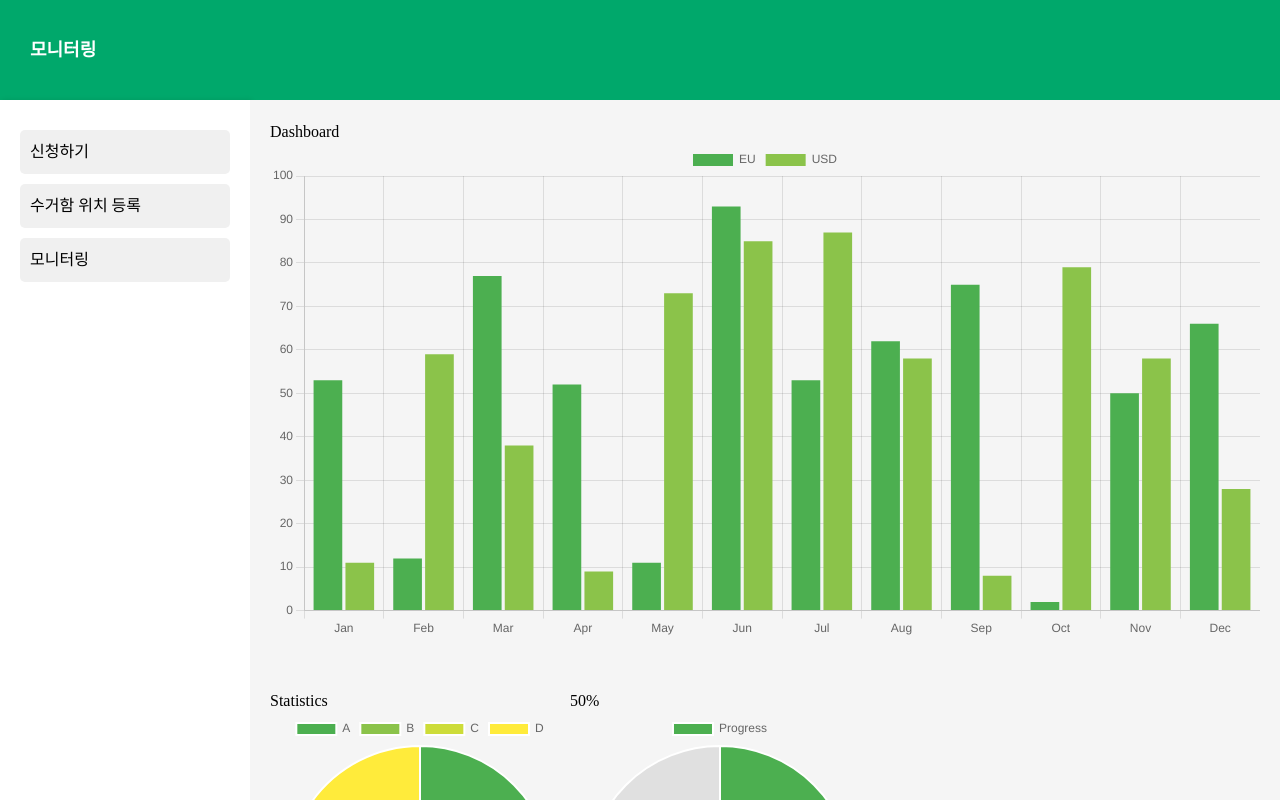
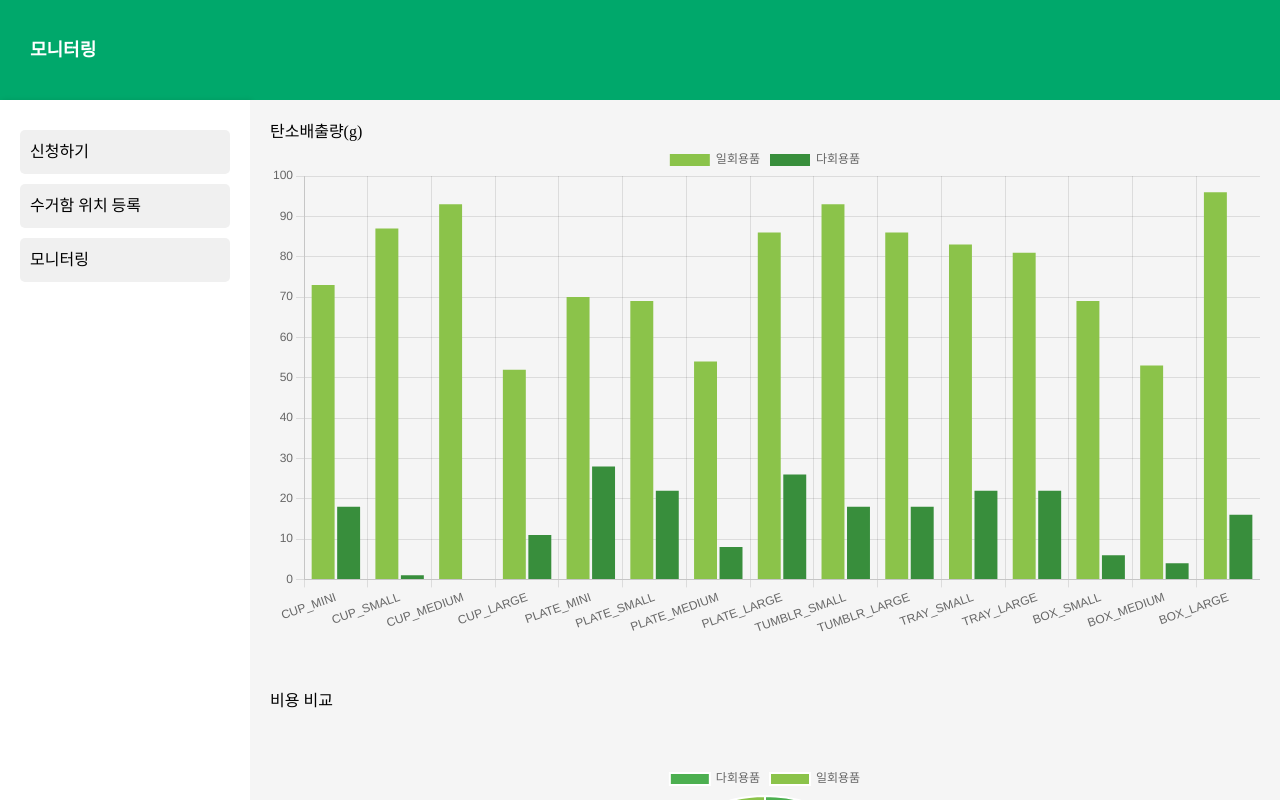
Before and after one commit to Inha-NetZero-IsangIha/IsangIha_Front, a React (Create React App) app: page /admin in a window 1280 px wide. Both pictures are taken after a click on the element "모니터링". Built offline with nearby package versions, Linux system fonts and the light colour scheme.

Commit message:
feat: 더미 데이터로 탄소배출량, 비용 비교 작업 완료

```diff
--- a/src/page/admin/Monitor.jsx
+++ b/src/page/admin/Monitor.jsx
@@ -3,40 +3,87 @@ import { Chart as ChartJS, CategoryScale, LinearScale, BarElement, Title, Toolti
 
 ChartJS.register(CategoryScale, LinearScale, BarElement, Title, Tooltip, Legend, ArcElement, PointElement, LineElement);
 
+const apiData = {
+    carbonEmission: {
+        CUP_MINI: {singleUse: Math.floor(Math.random() * 50 + 50), multiUse: Math.floor(Math.random() * 30)},
+        CUP_SMALL: {singleUse: Math.floor(Math.random() * 50 + 50), multiUse: Math.floor(Math.random() * 30)},
+        CUP_MEDIUM: {singleUse: Math.floor(Math.random() * 50 + 50), multiUse: Math.floor(Math.random() * 30)},
+        CUP_LARGE: {singleUse: Math.floor(Math.random() * 50 + 50), multiUse: Math.floor(Math.random() * 30)},
+        PLATE_MINI: {singleUse: Math.floor(Math.random() * 50 + 50), multiUse: Math.floor(Math.random() * 30)},
+        PLATE_SMALL: {singleUse: Math.floor(Math.random() * 50 + 50), multiUse: Math.floor(Math.random() * 30)},
+        PLATE_MEDIUM: {singleUse: Math.floor(Math.random() * 50 + 50), multiUse: Math.floor(Math.random() * 30)},
+        PLATE_LARGE: {singleUse: Math.floor(Math.random() * 50 + 50), multiUse: Math.floor(Math.random() * 30)},
+        TUMBLR_SMALL: {singleUse: Math.floor(Math.random() * 50 + 50), multiUse: Math.floor(Math.random() * 30)},
+        TUMBLR_LARGE: {singleUse: Math.floor(Math.random() * 50 + 50), multiUse: Math.floor(Math.random() * 30)},
+        TRAY_SMALL: {singleUse: Math.floor(Math.random() * 50 + 50), multiUse: Math.floor(Math.random() * 30)},
+        TRAY_LARGE: {singleUse: Math.floor(Math.random() * 50 + 50), multiUse: Math.floor(Math.random() * 30)},
+        BOX_SMALL: {singleUse: Math.floor(Math.random() * 50 + 50), multiUse: Math.floor(Math.random() * 30)},
+        BOX_MEDIUM: {singleUse: Math.floor(Math.random() * 50 + 50), multiUse: Math.floor(Math.random() * 30)},
+        BOX_LARGE: {singleUse: Math.floor(Math.random() * 50 + 50), multiUse: Math.floor(Math.random() * 30)},
+    },
+    cost: {
+        CUP_MINI: {singleUse: Math.floor(Math.random() * 50 + 50), multiUse: Math.floor(Math.random() * 30)},
+        CUP_SMALL: {singleUse: Math.floor(Math.random() * 50 + 50), multiUse: Math.floor(Math.random() * 30)},
+        CUP_MEDIUM: {singleUse: Math.floor(Math.random() * 50 + 50), multiUse: Math.floor(Math.random() * 30)},
+        CUP_LARGE: {singleUse: Math.floor(Math.random() * 50 + 50), multiUse: Math.floor(Math.random() * 30)},
+        PLATE_MINI: {singleUse: Math.floor(Math.random() * 50 + 50), multiUse: Math.floor(Math.random() * 30)},
+        PLATE_SMALL: {singleUse: Math.floor(Math.random() * 50 + 50), multiUse: Math.floor(Math.random() * 30)},
+        PLATE_MEDIUM: {singleUse: Math.floor(Math.random() * 50 + 50), multiUse: Math.floor(Math.random() * 30)},
+        PLATE_LARGE: {singleUse: Math.floor(Math.random() * 50 + 50), multiUse: Math.floor(Math.random() * 30)},
+        TUMBLR_SMALL: {singleUse: Math.floor(Math.random() * 50 + 50), multiUse: Math.floor(Math.random() * 30)},
+        TUMBLR_LARGE: {singleUse: Math.floor(Math.random() * 50 + 50), multiUse: Math.floor(Math.random() * 30)},
+        TRAY_SMALL: {singleUse: Math.floor(Math.random() * 50 + 50), multiUse: Math.floor(Math.random() * 30)},
+        TRAY_LARGE: {singleUse: Math.floor(Math.random() * 50 + 50), multiUse: Math.floor(Math.random() * 30)},
+        BOX_SMALL: {singleUse: Math.floor(Math.random() * 50 + 50), multiUse: Math.floor(Math.random() * 30)},
+        BOX_MEDIUM: {singleUse: Math.floor(Math.random() * 50 + 50), multiUse: Math.floor(Math.random() * 30)},
+        BOX_LARGE: {singleUse: Math.floor(Math.random() * 50 + 50), multiUse: Math.floor(Math.random() * 30)},
+    }
+}
+
+const getTotalCost = type => {
+    let total = 0;
+
+    Object.values(apiData.cost).forEach(cost => {
+        total += cost[type];
+    })
+
+    return total;
+}
+
 const Monitor = () => {
   const barData = {
-    labels: ['Jan', 'Feb', 'Mar', 'Apr', 'May', 'Jun', 'Jul', 'Aug', 'Sep', 'Oct', 'Nov', 'Dec'],
+    labels: Object.keys(apiData.carbonEmission),
     datasets: [
       {
-        label: 'EU',
-        backgroundColor: '#4CAF50',
-        data: Array.from({ length: 12 }, () => Math.floor(Math.random() * 100)),
+        label: '일회용품',
+        backgroundColor: '#8BC34A',
+        data: Object.values(apiData.carbonEmission).map(emission => emission.singleUse),
       },
       {
-        label: 'USD',
-        backgroundColor: '#8BC34A',
-        data: Array.from({ length: 12 }, () => Math.floor(Math.random() * 100)),
+        label: '다회용품',
+        backgroundColor: '#388E3C',
+        data: Object.values(apiData.carbonEmission).map(emission => emission.multiUse),
       },
     ],
   };
 
   const pieData = {
-    labels: ['A', 'B', 'C', 'D'],
+    labels: ['다회용품', '일회용품'],
     datasets: [
       {
-        data: [300, 50, 100, 80],
-        backgroundColor: ['#4CAF50', '#8BC34A', '#CDDC39', '#FFEB3B'],
-        hoverBackgroundColor: ['#388E3C', '#689F38', '#AFB42B', '#FBC02D'],
+        data: [getTotalCost('multiUse'), getTotalCost('singleUse')],
+        backgroundColor: ['#4CAF50', '#8BC34A'],
+        hoverBackgroundColor: ['#388E3C', '#BDBDBD'],
       },
     ],
   };
 
   const doughnutData = {
-    labels: ['Progress'],
+    labels: ['다회용품'],
     datasets: [
       {
-        data: [50, 50],
-        backgroundColor: ['#4CAF50', '#E0E0E0'],
+        data: [getTotalCost('multiUse'), getTotalCost('singleUse')],
+        backgroundColor: ['#8BC34A', '#E0E0E0'],
         hoverBackgroundColor: ['#388E3C', '#BDBDBD'],
       },
     ],
@@ -64,26 +111,24 @@ const Monitor = () => {
 
   return (
     <div className="dashboard">
-      <header className="header">
-        <h1>Dashboard</h1>
-      </header>
-
       <div style={{gap: '50px'}} className="main-content direction-column">
         <div className="chart-container">
           <div className="chart-header">
+            <h3>탄소배출량(g)</h3>
           </div>
           <Bar data={barData} />
         </div>
 
-        <div className="statistics direction-row">
+        <h2>비용 비교</h2>
+        <div className="statistics direction-row center-sender">
           <div className="pie-chart">
-            <h3>Statistics</h3>
             <Pie data={pieData} />
           </div>
-          <div className="progress-circle">
-            <h3>50%</h3>
+
+          {/* <div className="progress-circle">
+            <h3>다회용품</h3>
             <Doughnut data={doughnutData} />
-          </div>
+          </div> */}
         </div>
 
         <div className="infographic">
```
